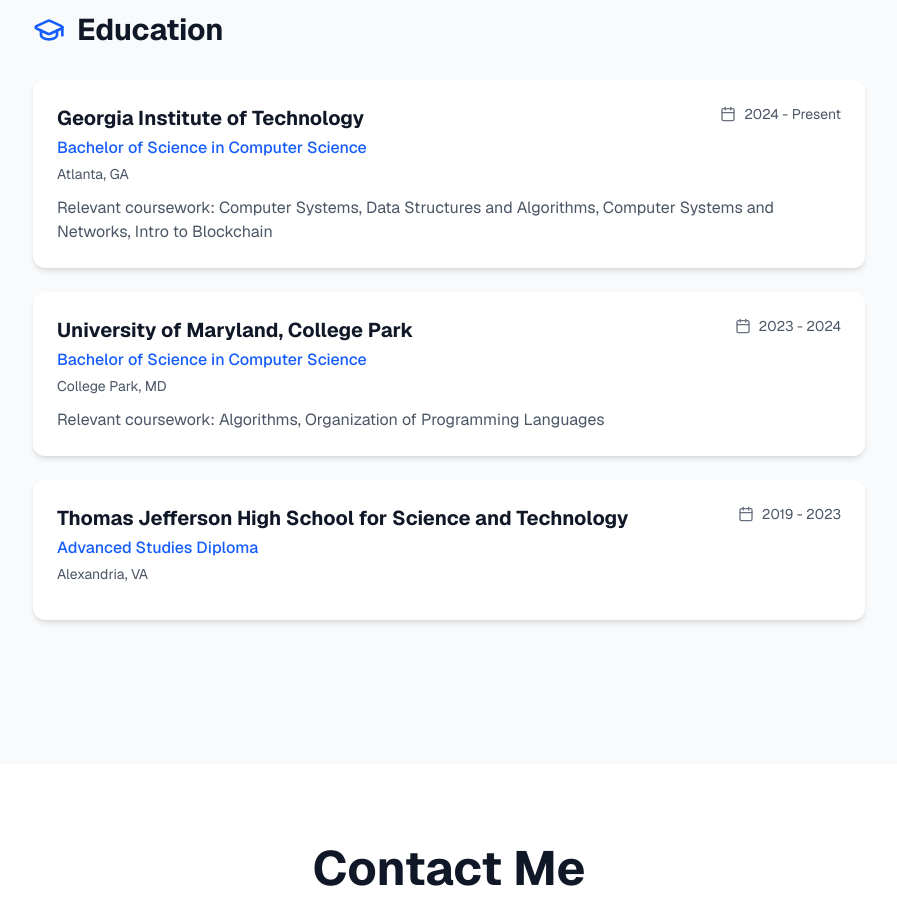
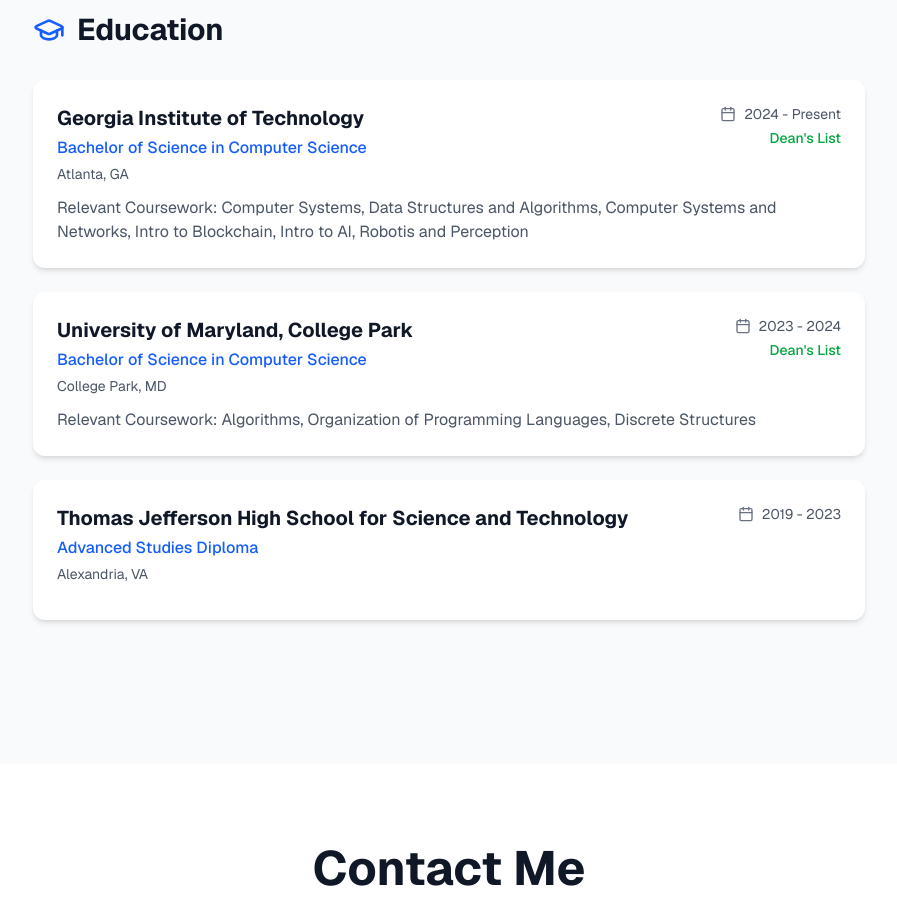
Before and after one commit to bradley-cao/portfolio, a Next.js app: page / in a window 1280 px wide. Shown: the part 4360-5280 px from the top of the page, without its empty margins (191-1088 px from the left). Built offline with nearby package versions, Linux system fonts and the light colour scheme.

Commit message:
minor updates

```diff
--- a/src/app/components/Resume.js
+++ b/src/app/components/Resume.js
@@ -47,15 +47,17 @@
       school: "Georgia Institute of Technology",
       location: "Atlanta, GA",
       period: "2024 - Present",
-      description: "Relevant coursework: Computer Systems, Data Structures and Algorithms, \
-                    Computer Systems and Networks, Intro to Blockchain"
+      description: "Relevant Coursework: Computer Systems, Data Structures and Algorithms, \
+                    Computer Systems and Networks, Intro to Blockchain, Intro to AI, Robotis and Perception",
+      honors: "Dean's List"
     },
     {
       degree: "Bachelor of Science in Computer Science",
       school: "University of Maryland, College Park",
       location: "College Park, MD",
       period: "2023 - 2024",
-      description: "Relevant coursework: Algorithms, Organization of Programming Languages"
+      description: "Relevant Coursework: Algorithms, Organization of Programming Languages, Discrete Structures",
+      honors: "Dean's List"
     },
     {
       degree: "Advanced Studies Diploma",
```
